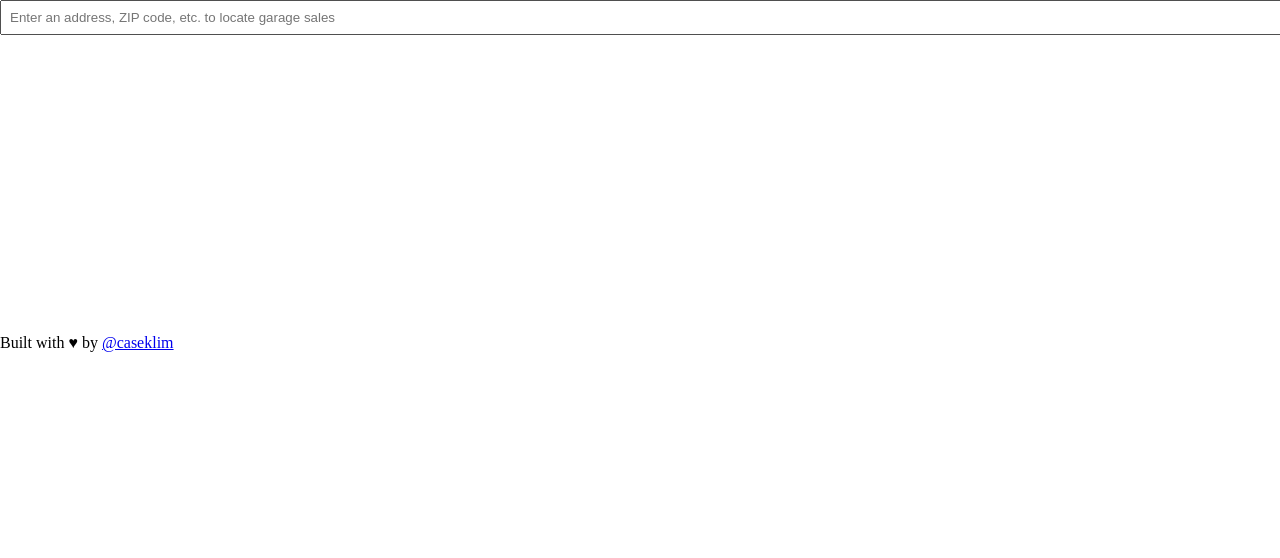
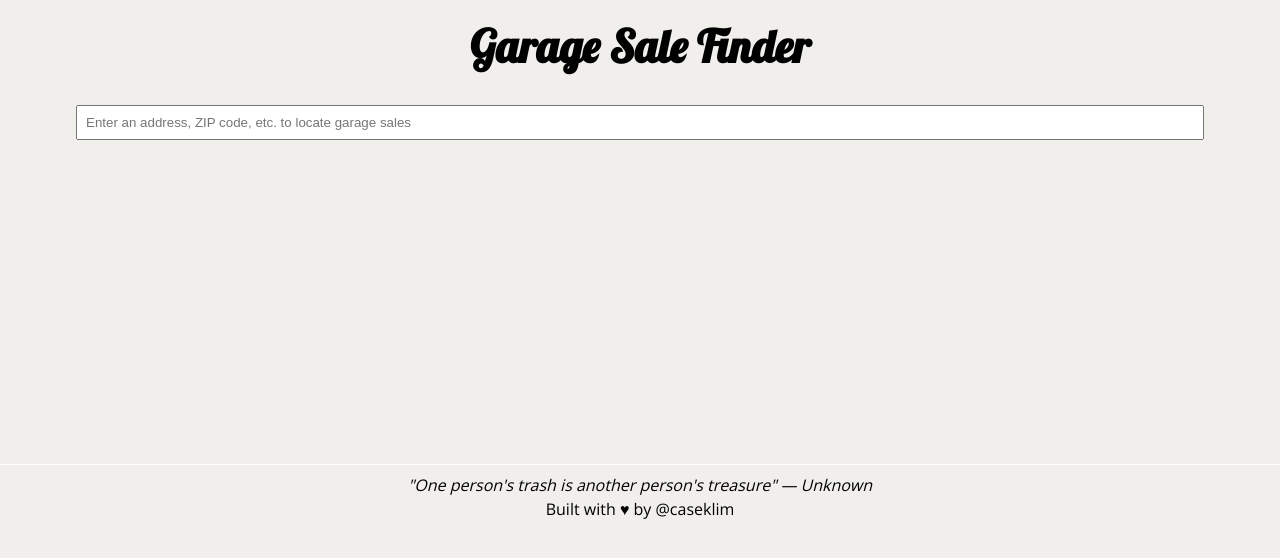
Before and after one commit to markchipman/garage-sale-finder, a website built with webpack: page src/index.html in a window 1280 px wide. Built offline with nearby package versions, Linux system fonts and the light colour scheme; what mapbox, mapbox-gl would draw is missing.

Commit message:
Wrote some garbage CSS

```diff
--- a/src/index.html
+++ b/src/index.html
@@ -5,11 +5,18 @@
   <meta name="description" content="Find garage sales happening in your area">
   <meta name="author" content="Casey Klimkowsky">
   <meta name="viewport" content="width=device-width, initial-scale=1">
+  <link href="https://fonts.googleapis.com/css?family=Open+Sans|Lobster" rel="stylesheet">
   <title>Garage Sale Finder</title>
 </head>
 <body>
 
-  <main>
+  <header class="header">
+    <h1 class="header__title">Garage Sale Finder</h1>
+  </header>
+
+  <main class="main">
+    <div class="main__content">
+      <div class="typeahead">
         <input
           id="location-input"
           type="text"
@@ -17,12 +24,21 @@
           class="typeahead__input"
         >
         <ul class="typeahead__results"></ul>
-
-    <div id="map-canvas" style="width: 400px; height: 300px;"></div>
+      </div>
+      <div id="map-canvas" class="map"></div>
+    </div>
   </main>
 
   <footer class="footer">
-    Built with &hearts; by <a href="https://github.com/caseklim">@caseklim</a>
+    <div class="footer__content">
+      <p class="footer__quote">
+        <span class="footer__quote-text">One person's trash is another person's treasure</span>
+        <span class="footer__quote-author">Unknown</span>
+      </p>
+      <p class="footer__credits">
+        Built with &hearts; by <a class="footer__credits-link" href="https://github.com/caseklim">@caseklim</a>
+      </p>
+    </div>
   </footer>
 
 </body>
--- /dev/null
+++ b/src/styles/base.scss
@@ -0,0 +1,68 @@
+/**
+ * base.scss
+ * Base styles for HTML tags
+ */
+
+a {
+	color: inherit;
+	cursor: pointer;
+	text-decoration: none;
+
+	&:visited {
+		color: initial;
+	}
+}
+
+body {
+	background-color: $background;
+	font-family: 'Open Sans', sans-serif;
+}
+
+html, body, div, span, applet, object, iframe,
+h1, h2, h3, h4, h5, h6, p, blockquote, pre,
+a, abbr, acronym, address, big, cite, code,
+del, dfn, em, img, ins, kbd, q, s, samp,
+small, strike, strong, sub, sup, tt, var,
+b, u, i, center,
+dl, dt, dd, ol, ul, li,
+fieldset, form, label, legend,
+table, caption, tbody, tfoot, thead, tr, th, td,
+article, aside, canvas, details, embed,
+figure, figcaption, footer, header, hgroup,
+menu, nav, output, ruby, section, summary,
+time, mark, audio, video {
+	margin: 0;
+	padding: 0;
+	border: 0;
+	font-size: 100%;
+	vertical-align: baseline;
+}
+
+/* HTML5 display-role reset for older browsers */
+article, aside, details, figcaption, figure,
+footer, header, hgroup, menu, nav, section {
+	display: block;
+}
+
+body {
+	line-height: 1;
+}
+
+ol, ul {
+	list-style: none;
+}
+
+blockquote, q {
+	quotes: none;
+}
+
+blockquote:before, blockquote:after,
+q:before, q:after {
+	content: '';
+	content: none;
+}
+
+table {
+	border-collapse: collapse;
+	border-spacing: 0;
+}
--- /dev/null
+++ b/src/styles/footer.scss
@@ -0,0 +1,44 @@
+/**
+ * footer.scss
+ * Styles for the page footer
+ */
+
+.footer {
+  border-top: $footer-border;
+  color: $footer-color;
+  margin-top: 24px;
+  padding: 12px 0;
+  text-align: center;
+
+  &__content {
+    @include page-container();
+  }
+
+  &__quote {
+    align-items: center;
+    display: flex;
+    font-style: italic;
+    justify-content: center;
+    padding-bottom: 8px;
+  }
+
+  &__quote-text {
+    &:before,
+    &:after {
+      content: '"';
+    }
+  }
+
+  &__quote-author {
+    &:before {
+      content: '—';
+      padding: 0 4px;
+    }
+  }
+
+  &__credits-link {
+    &:hover {
+      font-weight: bold;
+    }
+  }
+}
--- /dev/null
+++ b/src/styles/header.scss
@@ -0,0 +1,15 @@
+/**
+ * header.scss
+ * Styles for page header
+ */
+
+.header {
+  @include page-container();
+  text-align: center;
+
+  &__title {
+    font-family: 'Lobster', sans-serif;
+    font-size: 45px;
+    margin: 24px 0 36px;
+  }
+}
--- a/src/styles/index.scss
+++ b/src/styles/index.scss
@@ -1,72 +1,19 @@
 /**
- * CSS Reset
+ * index.scss
  */
 
-html, body, div, span, applet, object, iframe,
-h1, h2, h3, h4, h5, h6, p, blockquote, pre,
-a, abbr, acronym, address, big, cite, code,
-del, dfn, em, img, ins, kbd, q, s, samp,
-small, strike, strong, sub, sup, tt, var,
-b, u, i, center,
-dl, dt, dd, ol, ul, li,
-fieldset, form, label, legend,
-table, caption, tbody, tfoot, thead, tr, th, td,
-article, aside, canvas, details, embed,
-figure, figcaption, footer, header, hgroup,
-menu, nav, output, ruby, section, summary,
-time, mark, audio, video {
-	margin: 0;
-	padding: 0;
-	border: 0;
-	font-size: 100%;
-	font: inherit;
-	vertical-align: baseline;
-}
-/* HTML5 display-role reset for older browsers */
-article, aside, details, figcaption, figure,
-footer, header, hgroup, menu, nav, section {
-	display: block;
-}
-body {
-	line-height: 1;
-}
-ol, ul {
-	list-style: none;
-}
-blockquote, q {
-	quotes: none;
-}
-blockquote:before, blockquote:after,
-q:before, q:after {
-	content: '';
-	content: none;
-}
-table {
-	border-collapse: collapse;
-	border-spacing: 0;
-}
+/**
+ * Base styles
+ */
+@import "variables";
+@import "mixins";
+@import "base";
 
-/* ------------------------------------------------ */
-
-.typeahead {
-  &__input {
-    padding: 8px;
-    width: 100%;
-  }
-
-  &__results {
-    list-style: none;
-  }
-
-  &__result {
-    background: #fff;
-    border: 1px solid #eee;
-    border-top: 0;
-    cursor: pointer;
-    padding: 8px;
-
-    &:hover {
-      background: #eee;
-    }
-  }
-}
+/**
+ * Component-specific styles
+ */
+@import "header";
+@import "main";
+@import "map";
+@import "footer";
+@import "typeahead";
--- /dev/null
+++ b/src/styles/main.scss
@@ -0,0 +1,10 @@
+/**
+ * main.scss
+ * Styles for main page content
+ */
+
+.main {
+  &__content {
+    @include page-container();
+  }
+}
--- /dev/null
+++ b/src/styles/map.scss
@@ -0,0 +1,9 @@
+/**
+ * map.scss
+ * Styles for the map
+ */
+
+.map {
+  height: 300px;
+  width: 100%;
+}
--- /dev/null
+++ b/src/styles/mixins.scss
@@ -0,0 +1,12 @@
+/**
+ * mixins.scss
+ * File where all mixins are defined
+ */
+
+@mixin page-container() {
+  display: block;
+  margin: 0 auto;
+  padding: 0 1.5rem;
+  position: relative;
+  width: 1128px;
+}
--- /dev/null
+++ b/src/styles/typeahead.scss
@@ -0,0 +1,34 @@
+/**
+ * typeahead.scss
+ * Styles for the main typeahead
+ */
+
+.typeahead {
+  position: relative;
+
+  &__input {
+    box-sizing: border-box;
+    display: block;
+    padding: 8px;
+    width: 100%;
+  }
+
+  &__results {
+    list-style: none;
+    position: absolute;
+    width: 100%;
+    z-index: 9999;
+  }
+
+  &__result {
+    background: $typeahead-result-background;
+    border: 1px solid $typeahead-result-background-darker;
+    border-top: 0;
+    cursor: pointer;
+    padding: 12px;
+
+    &:hover {
+      background: $typeahead-result-background-darker;
+    }
+  }
+}
--- /dev/null
+++ b/src/styles/variables.scss
@@ -0,0 +1,17 @@
+/**
+ * variables.scss
+ * File where all variables are defined
+ */
+
+// https://davidwalsh.name/sass-color-variables-dont-suck
+// http://thesassway.com/beginner/variable-naming
+// https://webdesign.tutsplus.com/articles/quick-tip-name-your-sass-variables-modularly--webdesign-13364
+
+$background: #f0efec;
+
+$footer-border: 1px solid #fff;
+$footer-color: #000;
+
+$typeahead-background: #fff;
+$typeahead-result-background: #fff;
+$typeahead-result-background-darker: #f4f3f1;
```
Lines whose indentation alone changed are shown as unchanged.
